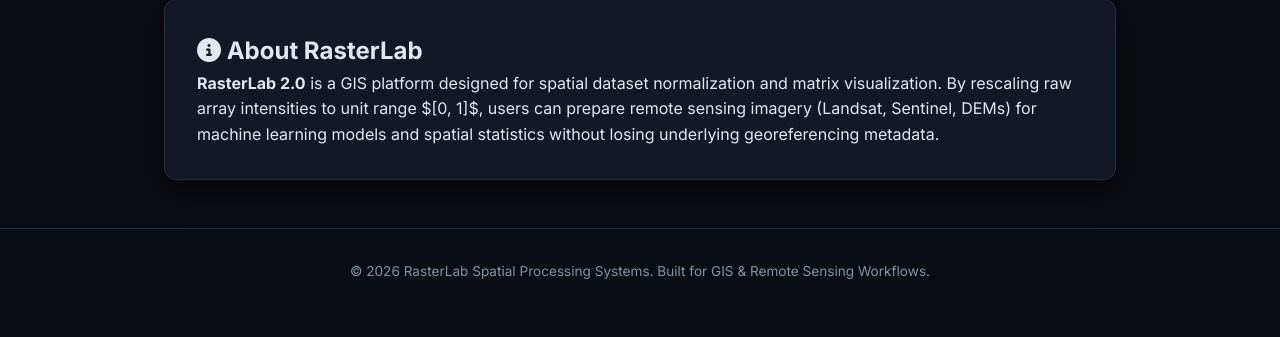
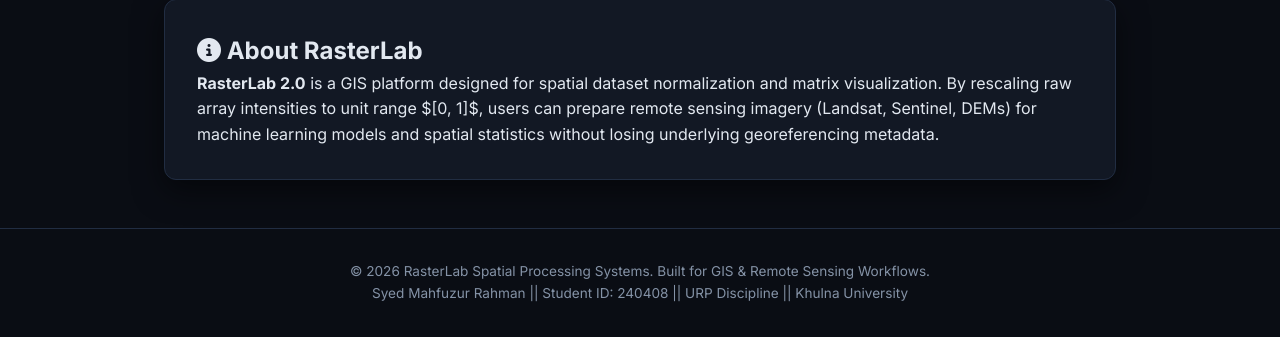
Before and after one commit to mahfuzurrahman92/raster_data_analysis, a Flask app: page / in a window 1280 px wide. Shown: the part 891-1228 px from the top of the page. Before the commit the page ends 1170 px from the top, so only its background shows below. Run offline with Flask 3, Linux system fonts and the light colour scheme; some libraries are stand-ins or nearby versions.

Commit message:
Footer Change

```diff
--- a/app/templates/index.html
+++ b/app/templates/index.html
@@ -290,6 +290,7 @@
 
     <footer>
         <p>&copy; 2026 RasterLab Spatial Processing Systems. Built for GIS &amp; Remote Sensing Workflows.</p>
+        <p>Syed Mahfuzur Rahman || Student ID: 240408 || URP Discipline || Khulna University</p>
     </footer>
 
     <!-- MathJax for LaTeX Equation Rendering -->
```
